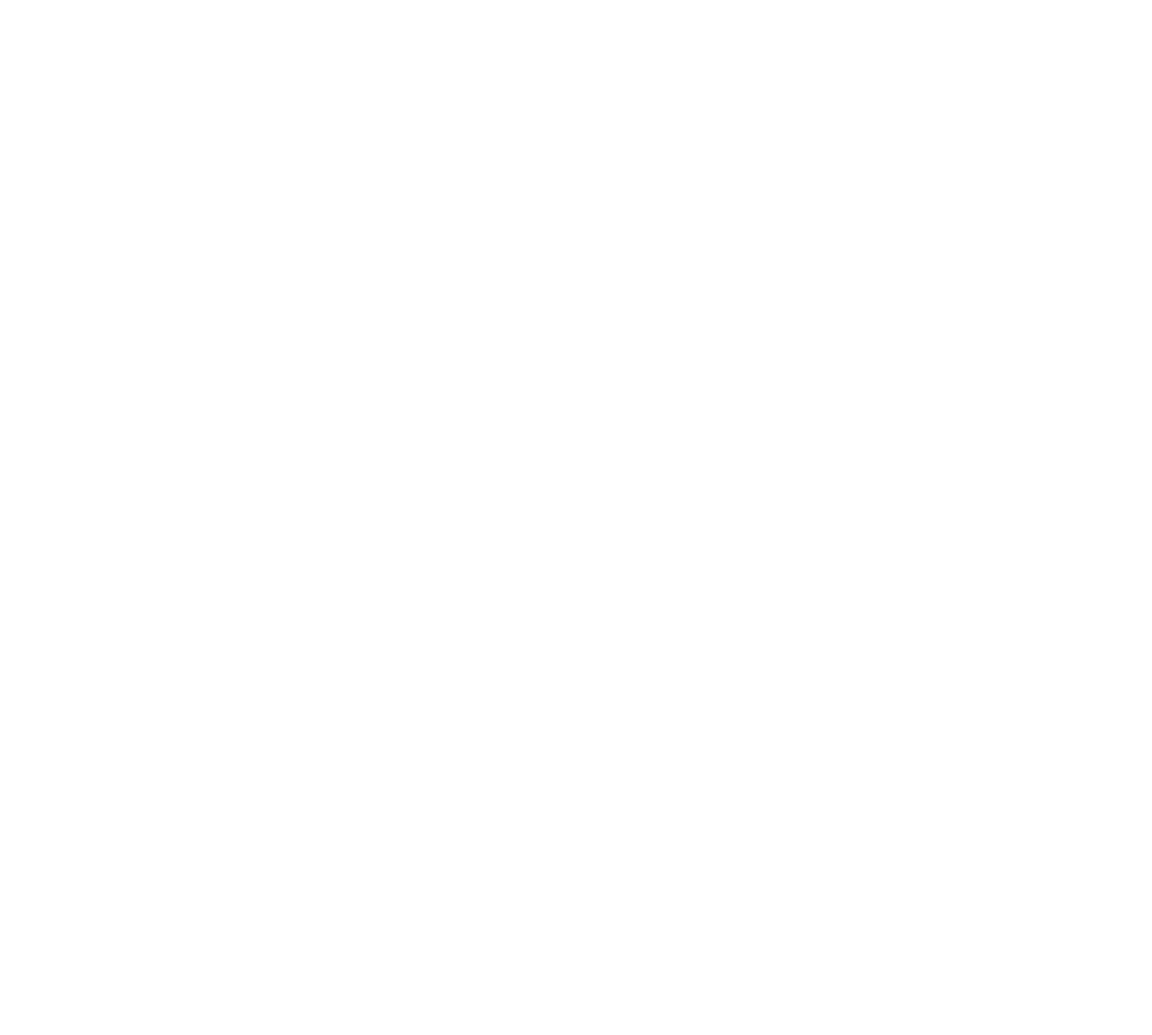
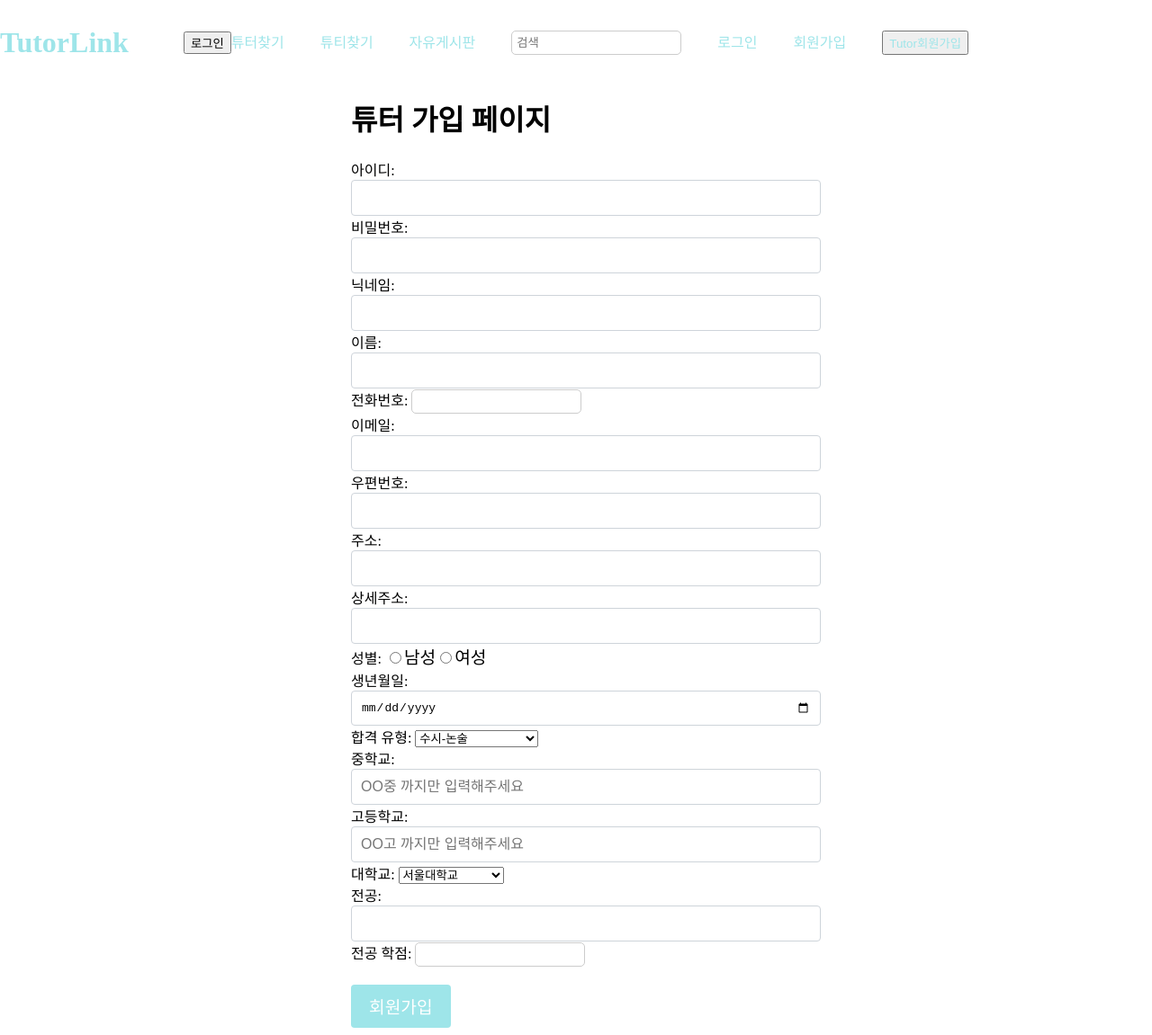
Before and after one commit to capstoe/Front_end, a React (Create React App) app: page /tutorsignup in a window 1280 px wide. Before the commit this address had no page. Shown: the whole page at 90% size. Before the commit the page ends 800 px from the top, so only its background shows below. Built offline with nearby package versions, Linux system fonts and the light colour scheme.

Commit message:
튜터회원가입 추가

```diff
--- a/src/App.js
+++ b/src/App.js
@@ -10,6 +10,7 @@ import PostForm from './pages/PostForm';
 import SignUp from './pages/SignUp';
 import FindPw from './pages/Findpw';
 import Findid from './pages/Findid';
+import TutorSignUp from './pages/TutorSignUp';
 
 function App() {
     return (
@@ -28,6 +29,7 @@ function App() {
                     <Route path="findpw" element={<FindPw />} />
                     <Route path="findid" element={<Findid />} />
                     <Route path="create" element={<PostForm />} />
+                    <Route path="tutorsignup" element={<TutorSignUp />} />
                 </Route>
             </Routes>
         </BrowserRouter>
--- a/src/components/Header.css
+++ b/src/components/Header.css
@@ -1,11 +1,10 @@
-/* Header.css */
 .header {
     background: white;
     color: #333;
     padding: 10px;
     display: flex;
     flex-direction: row;
-    justify-content: space-between; /* 좌우 여백을 최대로 확보 */
+    justify-content: center;
     align-items: center;
 }
 
@@ -13,14 +12,14 @@ nav ul {
     list-style-type: none;
     padding: 0;
     display: flex;
-    gap: 20px; /* 리스트 항목 사이의 간격을 조정 */
+    gap: 20px;
 }
 
 nav li {
     cursor: pointer;
 }
 nav li {
-    margin-right: 20px; /* 각 리스트 항목 사이의 간격을 조정 */
+    margin-right: 20px;
     cursor: pointer;
 }
 
@@ -39,7 +38,5 @@ nav li {
 }
 
 .user-options a {
-    margin-right: 20px; /* 로그인 및 회원가입 링크 사이의 간격을 조정 */
+    margin-right: 20px;
 }
-
-/* 다른 Header 스타일 추가 */
--- a/src/components/Header.js
+++ b/src/components/Header.js
@@ -1,29 +1,49 @@
-import React, { useState } from 'react';
+import React, { useState, useEffect } from 'react';
 import { NavLink, useNavigate } from 'react-router-dom';
 import './Header.css';
+import axios from 'axios';
 
 function Header() {
-
   const [isLoggedIn, setIsLoggedIn] = useState(false);
   const navigate = useNavigate();
 
-  const toggleLogin = () => {
-    setIsLoggedIn(prevIsLoggedIn => !prevIsLoggedIn);
+  useEffect(() => {
+    const token = localStorage.getItem('token');
+    if (token) {
+      setIsLoggedIn(true);
+    }
+  }, []);
+
+  const handleLogin = async () => {
+    try {
+      const response = await axios.post('http://localhost:8080/api/login', {
+        username: 'user123',
+        password: 'password123',
+      });
+
+      const { token } = response.data;
+      localStorage.setItem('token', token);
+      setIsLoggedIn(true);
+      navigate('/');
+    } catch (error) {
+      console.error('Login failed:', error);
+    }
   };
 
   const handleLogout = () => {
+    localStorage.removeItem('token');
     setIsLoggedIn(false);
     navigate('/main');
   };
 
-  const style = { color: '#9EE5E9' };
+  const linkStyle = { color: '#9EE5E9', textDecoration: 'none' };
 
   return (
     <div className="header">
-       <NavLink to="/main" style={style}>
+      <NavLink to="/main" style={{ ...linkStyle, position: 'absolute', left: 0 }}>
         <h1>TutorLink</h1>
       </NavLink>
-      <button onClick={toggleLogin}>
+      <button onClick={isLoggedIn ? handleLogout : handleLogin}>
         {isLoggedIn ? '로그아웃' : '로그인'}
       </button>
       <nav>
@@ -34,13 +54,14 @@ function Header() {
           <li><input type="text"  id="search" name="search" placeholder="검색" /></li>
           {isLoggedIn ? (
             <>
-              <li onClick={handleLogout} style={style}>로그아웃</li>
+              <li onClick={handleLogout} style={linkStyle}>로그아웃</li>
               <li><NavLink to="/mypage">마이페이지</NavLink></li>
             </>
           ) : (
             <>
               <li><NavLink to="/login">로그인</NavLink></li>
               <li><NavLink to="/signup">회원가입</NavLink></li>
+              <button><NavLink to="/tutorsignup">Tutor회원가입</NavLink></button>
             </>
           )}
         </ul>
@@ -48,4 +69,5 @@ function Header() {
     </div>
   );
 }
+
 export default Header;
--- /dev/null
+++ b/src/pages/TutorSignUp.css
@@ -0,0 +1,62 @@
+.TutorSignUp .form {
+    display: flex;
+    flex-direction: column;
+    width: 500px;
+    margin: 0 auto;
+  }
+
+  .TutorSignUp .form label {
+    margin: 10px 0;
+    font-size: 1.2em;
+  }
+
+  .TutorSignUp .form input[type="text"],
+  .TutorSignUp .form textarea,
+  .TutorSignUp .form input[type="date"],
+  .TutorSignUp .form input[type="email"],
+  .TutorSignUp .form input[type="password"] {
+    width: 100%;
+    padding: 10px;
+    font-size: 1em;
+    border: 1px solid #ced4da;
+    border-radius: 4px;
+  }
+
+  .TutorSignUp .form button {
+    margin-top: 20px;
+    padding: 10px 20px;
+    font-size: 1.2em;
+    background-color: #9EE5E9;
+    border: none;
+    color: white;
+    cursor: pointer;
+    border-radius: 4px;
+    transition: background-color 0.3s ease;
+  }
+
+  .TutorSignUp .form button:hover {
+    background-color: #9EE5E9;
+  }
+
+  .TutorSignUp .error-message {
+    color: red;
+    font-size: 0.875em;
+  }
+
+  .TutorSignUp .form .radio-group {
+    display: flex;
+    align-items: center;
+  }
+
+  .TutorSignUp .form .radio-group label {
+    margin-right: 10px;
+  }
+
+  .TutorSignUp .form .checkbox-group {
+    display: flex;
+    flex-direction: column;
+  }
+
+  .TutorSignUp .form .checkbox-group label {
+    margin: 5px 0;
+  }
--- /dev/null
+++ b/src/pages/TutorSignUp.js
@@ -0,0 +1,159 @@
+import React, { useState } from "react";
+import axios from 'axios';
+import './TutorSignUp.css';
+import { Formik, Form } from "formik";
+import * as Yup from 'yup';
+
+
+const validationSchema = Yup.object().shape({
+
+  });
+
+  const onSubmit = (values, { setSubmitting }) => {
+
+  };
+
+
+const TutorSignUp = () => {
+  const [formData, setFormData] = useState({
+    memberId: "",
+    memberPw: "",
+    memberNickname: "",
+    memberName: "",
+    memberPhoneNumber: "",
+    memberEmail: "",
+    zipCode: "",
+    address1: "",
+    address2: "",
+    memberGender: "M",
+    memberBirthday: "",
+    selectedField: "수시-논술",
+    tutorMiddleSchool: "",
+    tutorHighSchool: "",
+    selectedUnivName: "서울대학교",
+    tutorMajor: "",
+    tutorMajorNum: 0,
+  });
+
+  const handleChange = (e) => {
+    const { name, value } = e.target;
+    setFormData((prevData) => ({
+      ...prevData,
+      [name]: value,
+    }));
+  };
+
+  const handleSubmit = async (e) => {
+    e.preventDefault();
+    try {
+      const response = await axios.post('/member/signup_as_tutor', formData);
+      console.log("회원가입 성공!", response.data);
+      // 성공했을 때 처리 (예: 페이지 이동 등)
+    } catch (error) {
+      console.error("회원가입 오류:", error);
+      // 오류 처리
+    }
+  };
+
+  return (
+    <Formik
+      validationSchema={validationSchema}
+      onSubmit={onSubmit}
+    >
+      <Form className="form">
+    <div>
+      <h1>튜터 가입 페이지</h1>
+      <form onSubmit={handleSubmit}>
+        <div>
+          <span>아이디: </span>
+          <input type="text" name="memberId" id="memberId" onChange={handleChange} />
+        </div>
+        <div>
+          <span>비밀번호: </span>
+          <input type="password" name="memberPw" onChange={handleChange} />
+        </div>
+        <div>
+          <span>닉네임: </span>
+          <input type="text" name="memberNickname" onChange={handleChange} />
+        </div>
+        <div>
+          <span>이름: </span>
+          <input type="text" name="memberName" onChange={handleChange} />
+        </div>
+        <div>
+          <span>전화번호: </span>
+          <input type="tel" name="memberPhoneNumber" onChange={handleChange} />
+        </div>
+        <div>
+          <span>이메일: </span>
+          <input type="email" name="memberEmail" onChange={handleChange} />
+        </div>
+        <div>
+          <span>우편번호: </span>
+          <input type="text" name="zipCode" id="zipCode" readOnly />
+          {/* 검색 버튼 코드 생략 */}
+        </div>
+        <div>
+          <span>주소: </span>
+          <input type="text" name="address1" id="address1" readOnly />
+        </div>
+        <div>
+          <span>상세주소: </span>
+          <input type="text" name="address2" id="address2" onChange={handleChange} />
+        </div>
+        <div>
+          <span>성별: </span>
+          <label><input type="radio" name="memberGender" value="M" onChange={handleChange} />남성</label>
+          <label><input type="radio" name="memberGender" value="F" onChange={handleChange} />여성</label>
+        </div>
+        <div>
+          <span>생년월일: </span>
+          <input type="date" name="memberBirthday" pattern="\d{4}-\d{2}-\d{2}" required onChange={handleChange} />
+        </div>
+        <div>
+          <span>합격 유형: </span>
+          <select name="selectedField" value={formData.selectedField} onChange={handleChange}>
+            <option value="수시-논술">수시-논술</option>
+            <option value="수시-학생부종합전형">수시-학생부종합전형</option>
+            <option value="수시-교과">수시-교과</option>
+            <option value="수시-적성">수시-적성</option>
+            <option value="정시">정시</option>
+            <option value="정시-실기">정시-실기</option>
+          </select>
+        </div>
+        <div>
+          <span>중학교: </span>
+          <input type="text" name="tutorMiddleSchool" placeholder="OO중 까지만 입력해주세요" onChange={handleChange} />
+        </div>
+        <div>
+          <span>고등학교: </span>
+          <input type="text" name="tutorHighSchool" placeholder="OO고 까지만 입력해주세요" onChange={handleChange} />
+        </div>
+        <div>
+          <span>대학교: </span>
+          <select name="selectedUnivName" value={formData.selectedUnivName} onChange={handleChange}>
+            <option value="서울대학교">서울대학교</option>
+            <option value="고려대학교(본캠)">고려대학교(본캠)</option>
+            <option value="연세대학교(본캠)">연세대학교(본캠)</option>
+            <option value="서강대학교">서강대학교</option>
+          </select>
+        </div>
+        <div>
+          <span>전공: </span>
+          <input type="text" name="tutorMajor" onChange={handleChange} />
+        </div>
+        <div>
+          <span>전공 학점: </span>
+          <input type="number" name="tutorMajorNum" onChange={handleChange} />
+        </div>
+        <div>
+          <button type="submit">회원가입</button>
+        </div>
+      </form>
+    </div>
+    </Form>
+    </Formik>
+  );
+};
+
+export default TutorSignUp;
```
Also changed, not shown: package.json (+11 -0 lines), 1 other file (tests, documents, lock files or other folders).
